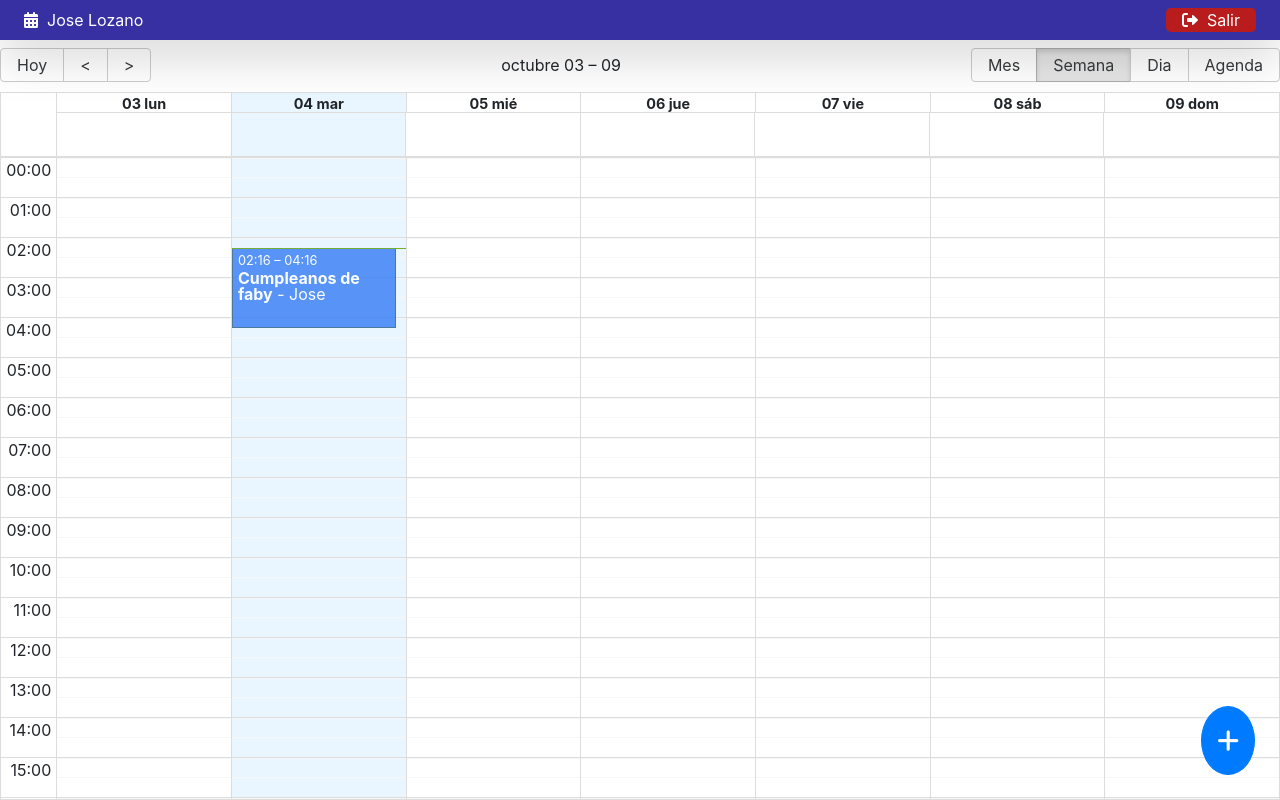
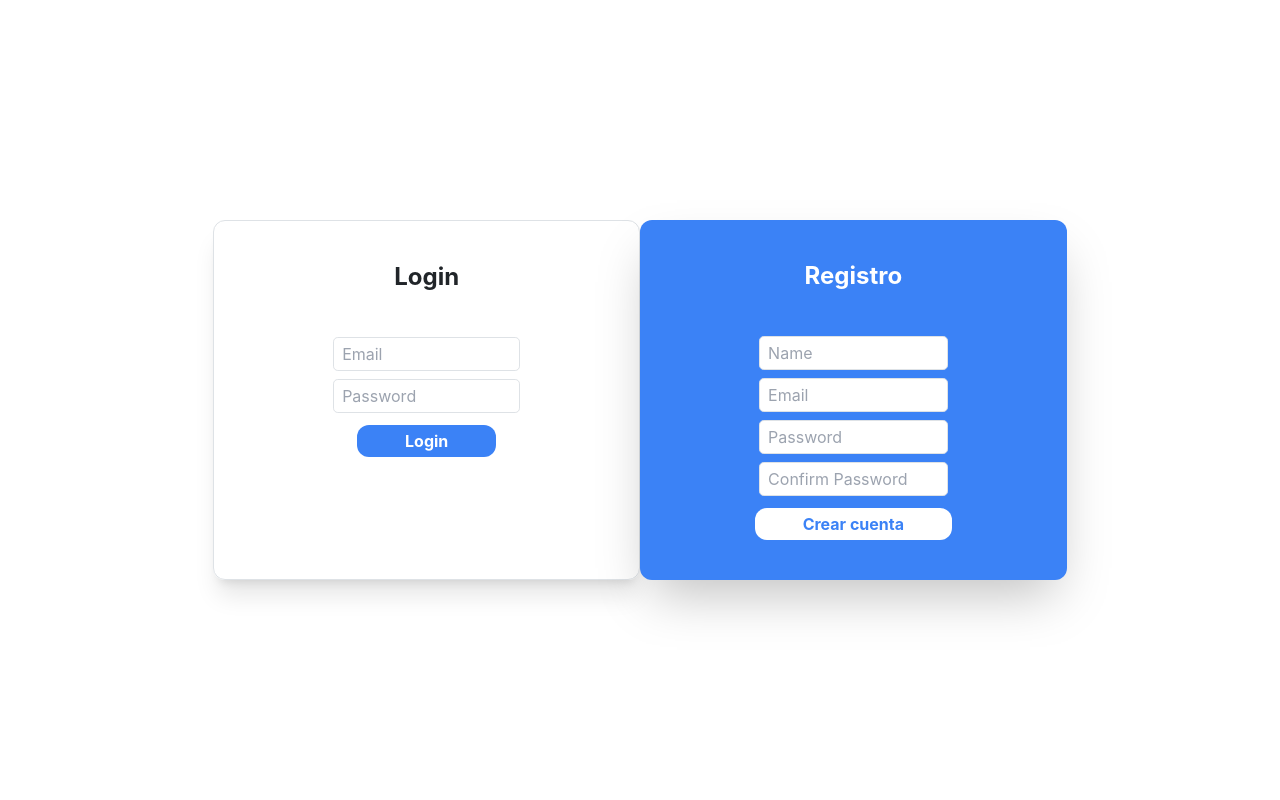
Before and after one commit to daftnemesis/Calendar, a React (Vite) app: page /auth/login in a window 1280 px wide. Built offline with nearby package versions, Linux system fonts and the light colour scheme.

Commit message:
comenzando las conexiones para el backend, usando axios

```diff
--- a/package.json
+++ b/package.json
@@ -10,6 +10,7 @@
   },
   "dependencies": {
     "@reduxjs/toolkit": "^1.8.6",
+    "axios": "^1.1.3",
     "date-fns": "^2.29.3",
     "react": "^18.2.0",
     "react-big-calendar": "^1.5.0",
--- /dev/null
+++ b/src/api/calendarApi.js
@@ -0,0 +1,13 @@
+import axios from 'axios'
+import { getEnvVariables } from '../helpers/getEnvVariables'
+
+const { VITE_API_URL } = getEnvVariables()
+
+const calendarApi = axios.create({
+  baseURL: VITE_API_URL
+})
+
+//TODO: configurar interceptores
+
+
+export default calendarApi;
--- /dev/null
+++ b/src/api/index.js
@@ -0,0 +1 @@
+export * as calendarApi from './calendarApi'
--- a/src/auth/pages/LoginPage.jsx
+++ b/src/auth/pages/LoginPage.jsx
@@ -1,26 +1,107 @@
 //Pagina principal para el login y el register ya que estaran en la misma pagina
+
+import { useForm } from "../../hooks"
+
+const loginFormFields = {
+  loginEmail: '',
+  loginPassword: ''
+}
+
+const registerFormFields = {
+  registerName: '',
+  registerEmail: '',
+  registerPassword: '',
+  registerPassword2: ''
+}
+
 export const LoginPage = () => {
+
+  const { loginEmail, loginPassword, onInputChange:onLoginInputChange } = useForm(loginFormFields)
+  const { registerName, registerEmail, registerPassword, registerPassword2, onInputChange:onRegisterInputChange } = useForm(registerFormFields)
+
+
+
+  const loginSubmit = (event) => {
+    event.preventDefault()
+    console.log({loginEmail, loginPassword})
+  }
+
+  const registerSubmit = ( event ) => {
+    event.preventDefault()
+    console.log({registerName, registerEmail, registerPassword, registerPassword2})
+  }
+
   return (
     <div className="flex justify-center items-center w-full h-screen ">
       <div className="flex w-full justify-center">
         <div className="flex flex-col w-2/6 items-center border border-gray-200 rounded-xl shadow-xl ">
           <h3 className="font-bold text-2xl tracking-normal my-10">Login</h3>
-          <form action="" className="flex flex-col px-5 w-5/6 lg:w-4/6">
-            <input type="text" placeholder="Email" className="my-1 px-2 border border-gray-200 rounded-lg focus:outline-blue-500 text-base py-1" />
-            <input type="password" placeholder="Password"  className="my-1 px-2 border border-gray-200 rounded-lg focus:outline-blue-500 text-base py-1" />
-            <input type="submit" value='Login' className="bg-blue-500 text-white font-bold rounded-xl sm:w-fit px-5 py-1 self-center mt-2" />
+          <form action="" className="flex flex-col px-5 w-5/6 lg:w-4/6" onSubmit={loginSubmit} >
+            <input
+              type="text"
+              placeholder="Email"
+              className="my-1 px-2 border border-gray-200 rounded-lg focus:outline-blue-500 text-base py-1"
+              name="loginEmail"
+              value={loginEmail}
+              onChange={onLoginInputChange}
+            />
+            <input
+              type="password"
+              placeholder="Password"
+              className="my-1 px-2 border border-gray-200 rounded-lg focus:outline-blue-500 text-base py-1"
+              name="loginPassword"
+              value={loginPassword}
+              onChange={onLoginInputChange}
+            />
+            <input
+              type="submit"
+              value='Login'
+              className="bg-blue-500 text-white font-bold rounded-xl sm:w-fit px-5 py-1 self-center mt-2"
+            />
           </form>
 
         </div>
         <div className="flex flex-col w-2/6 items-center bg-blue-500 rounded-xl shadow-2xl">
           <h3 className="font-bold text-2xl tracking-normal my-10 text-white">Registro</h3>
-          <form action="" className="flex flex-col px-5 w-5/6 lg:w-4/6">
-            <input type="text" placeholder="Name" className="my-1 px-2 border border-gray-200 rounded-lg focus:outline-none focus:ring-4 focus:ring-cyan-500 text-base py-1" />
-            <input type="text" placeholder="Last Name"  className="my-1 px-2 border border-gray-200 rounded-lg focus:outline-none focus:ring-4 focus:ring-cyan-500 text-base py-1" />
-            <input type="text" placeholder="Email" className="my-1 px-2 border border-gray-200 rounded-lg focus:outline-none focus:ring-4 focus:ring-cyan-500 text-base py-1" />
-            <input type="password" placeholder="Password" className="my-1 px-2 border border-gray-200 rounded-lg focus:outline-none focus:ring-4 focus:ring-cyan-500 text-base py-1" />
-            <input type="password" placeholder="Confirm Password" className="my-1 px-2 border border-gray-200 rounded-lg focus:outline-none focus:ring-4 focus:ring-cyan-500 text-base py-1" />
-            <input type='submit' value='Crear cuenta' className="bg-white text-blue-500 font-bold rounded-xl sm:w-fit px-5 py-1 self-center mb-10 mt-2" />
+          <form action="" className="flex flex-col px-5 w-5/6 lg:w-4/6" onSubmit={registerSubmit} >
+            <input
+              type="text"
+              placeholder="Name"
+              className="my-1 px-2 border border-gray-200 rounded-lg focus:outline-none focus:ring-4 focus:ring-cyan-500 text-base py-1"
+              name="registerName"
+              value={registerName}
+              onChange={onRegisterInputChange}
+            />
+            <input
+              type="text"
+              placeholder="Email"
+              className="my-1 px-2 border border-gray-200 rounded-lg focus:outline-none focus:ring-4 focus:ring-cyan-500 text-base py-1"
+              name="registerEmail"
+              value={registerEmail}
+              onChange={onRegisterInputChange}
+            />
+            <input
+              type="password"
+              placeholder="Password"
+              className="my-1 px-2 border border-gray-200 rounded-lg focus:outline-none focus:ring-4 focus:ring-cyan-500 text-base py-1"
+              name="registerPassword"
+              value={registerPassword}
+              onChange={onRegisterInputChange}
+            />
+            <input
+              type="password"
+              placeholder="Confirm Password"
+              className="my-1 px-2 border border-gray-200 rounded-lg focus:outline-none focus:ring-4 focus:ring-cyan-500 text-base py-1"
+              name="registerPassword2"
+              value={registerPassword2}
+              onChange={onRegisterInputChange}
+            />
+            <input
+              type='submit'
+              value='Crear cuenta'
+              className="bg-white text-blue-500 font-bold rounded-xl sm:w-fit px-5 py-1 self-center mb-10 mt-2"
+
+            />
           </form>
         </div>
       </div>
--- a/src/hooks/index.js
+++ b/src/hooks/index.js
@@ -1 +1,2 @@
 export * from './useUiStore'
+export * from './useForm'
--- a/src/router/AppRouter.jsx
+++ b/src/router/AppRouter.jsx
@@ -6,7 +6,7 @@
 //Componente de las rutas principales
 export const AppRouter = () => {
 
-  const authStatus = 'not-authenticate' // Variable temporal para realizar rutas condicionales
+  const authStatus = 'not-authenticated' // Variable temporal para realizar rutas condicionales
 
   return (
     <Routes>
--- a/src/store/index.js
+++ b/src/store/index.js
@@ -1,2 +1,3 @@
 export * from './store'
 export * from './ui/uiSlice'
+export * from './auth/authSlice'
--- a/src/store/store.js
+++ b/src/store/store.js
@@ -1,9 +1,11 @@
 import { configureStore } from "@reduxjs/toolkit";
+import { authSlice } from "./auth/authSlice";
 import { calendarSlice } from "./calendar";
 import { uiSlice } from "./ui/uiSlice";
 
 export const store = configureStore({
   reducer: {
+    auth: authSlice.reducer,
     calendar: calendarSlice.reducer,
     ui: uiSlice.reducer
   },
```
Also changed, not shown: 1 other file (tests, documents, lock files or other folders).
